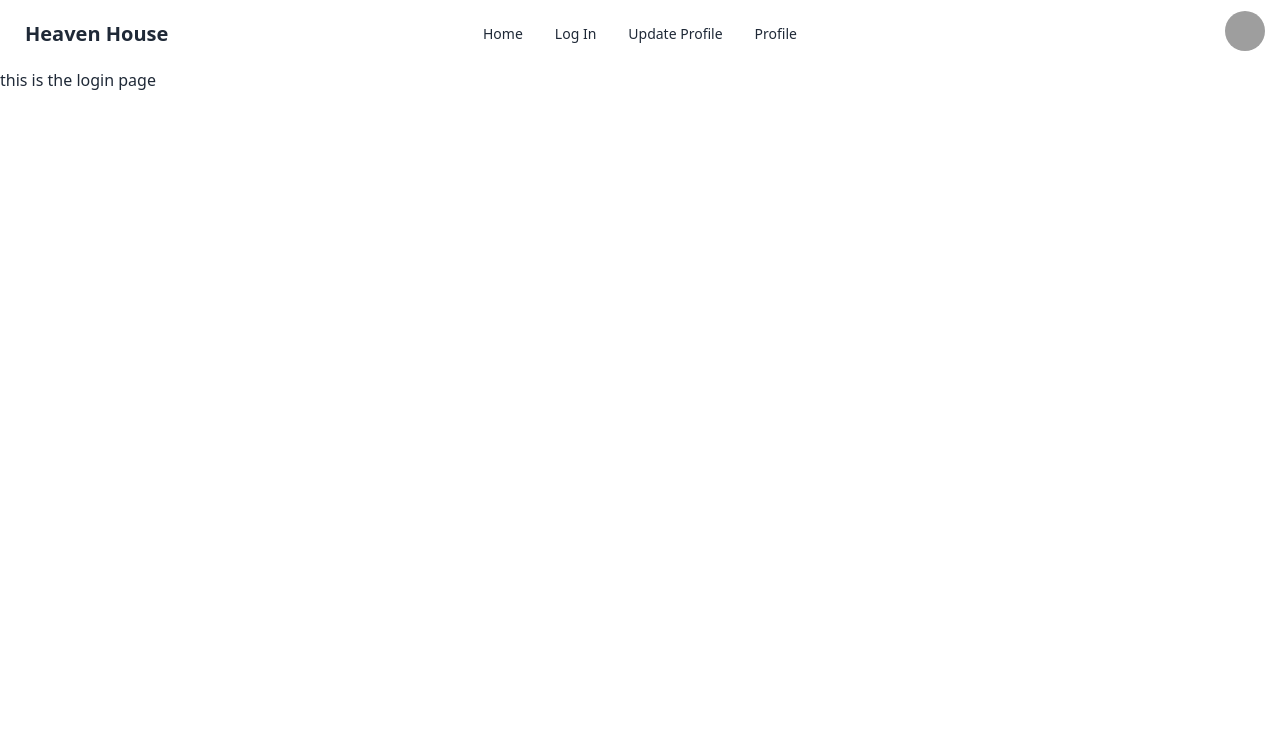
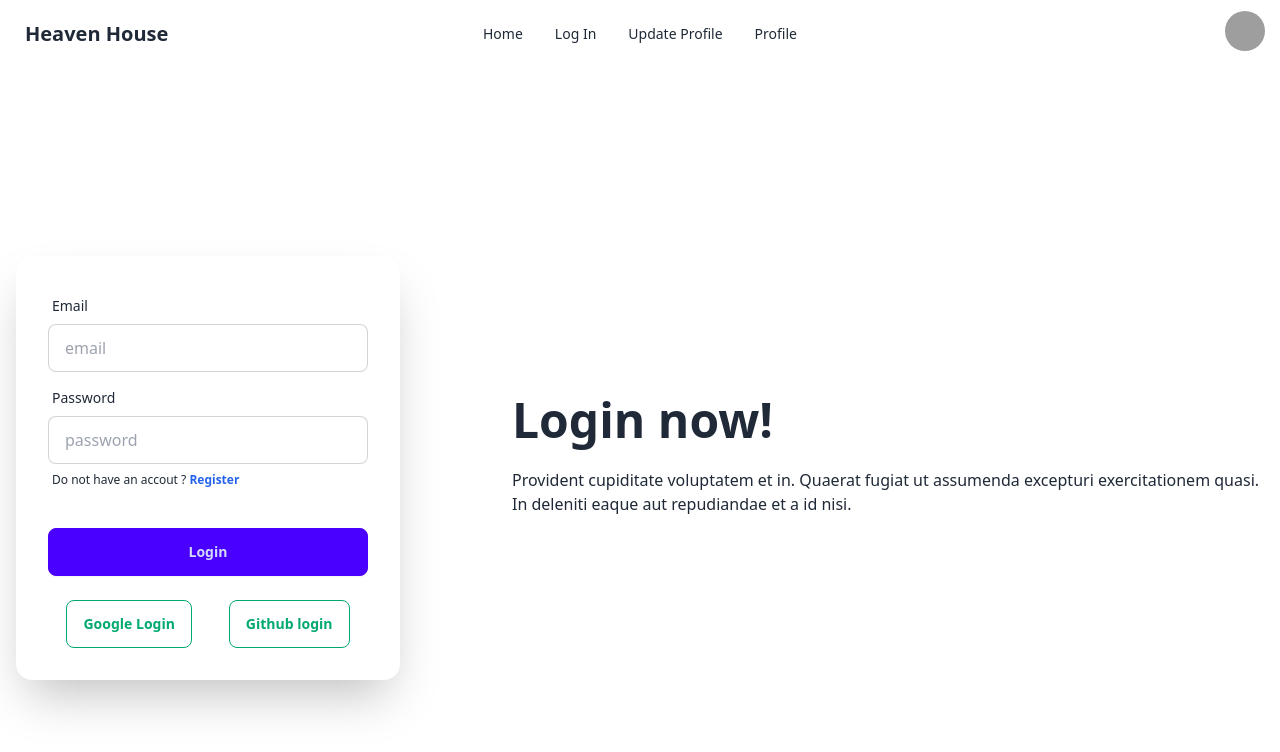
Before and after one commit to Arif-Islam21/heaven-house, a React (Vite) app: page /login in a window 1280 px wide. Shown: the top 752 px of the page. Built offline with nearby package versions, Linux system fonts and the light colour scheme; grey boxes are pictures that could not be loaded.

Commit message:
login page design done

```diff
--- a/src/Components/LogIn/LogIn.jsx
+++ b/src/Components/LogIn/LogIn.jsx
@@ -1,5 +1,73 @@
+import { NavLink } from "react-router-dom";
+
 const LogIn = () => {
-  return <div>this is the login page</div>;
+  return (
+    <div className="container mx-auto">
+      <div className="hero  min-h-screen bg-base-100">
+        <div className="hero-content flex-col lg:flex-row-reverse">
+          <div className="text-center lg:pl-24 lg:text-left">
+            <h1 className="text-5xl font-bold">Login now!</h1>
+            <p className="py-6 px-4 lg:px-0">
+              Provident cupiditate voluptatem et in. Quaerat fugiat ut assumenda
+              excepturi exercitationem quasi. In deleniti eaque aut repudiandae
+              et a id nisi.
+            </p>
+          </div>
+          <div className="card shrink-0 w-full max-w-sm shadow-2xl bg-base-100">
+            <form className="card-body">
+              <div className="form-control">
+                <label className="label">
+                  <span className="label-text">Email</span>
+                </label>
+                <input
+                  type="email"
+                  placeholder="email"
+                  className="input input-bordered"
+                  required
+                />
+              </div>
+              <div className="form-control">
+                <label className="label">
+                  <span className="label-text">Password</span>
+                </label>
+                <input
+                  type="password"
+                  placeholder="password"
+                  className="input input-bordered"
+                  required
+                />
+                <label className="label">
+                  {/* <a href="#" className="label-text-alt link link-hover">
+                    Forgot password?
+                  </a> */}
+                  <p className="label-text-alt link link-hover">
+                    Do not have an accout ?{" "}
+                    <NavLink
+                      to={"/register"}
+                      className="text-blue-600 font-semibold"
+                    >
+                      Register
+                    </NavLink>
+                  </p>
+                </label>
+              </div>
+              <div className="form-control mt-6">
+                <button className="btn btn-primary">Login</button>
+              </div>
+              <div className="flex justify-around mt-4">
+                <button className="btn btn-outline btn-success">
+                  Google Login
+                </button>
+                <button className="btn btn-outline btn-success">
+                  Github login
+                </button>
+              </div>
+            </form>
+          </div>
+        </div>
+      </div>
+    </div>
+  );
 };
 
 export default LogIn;
```
